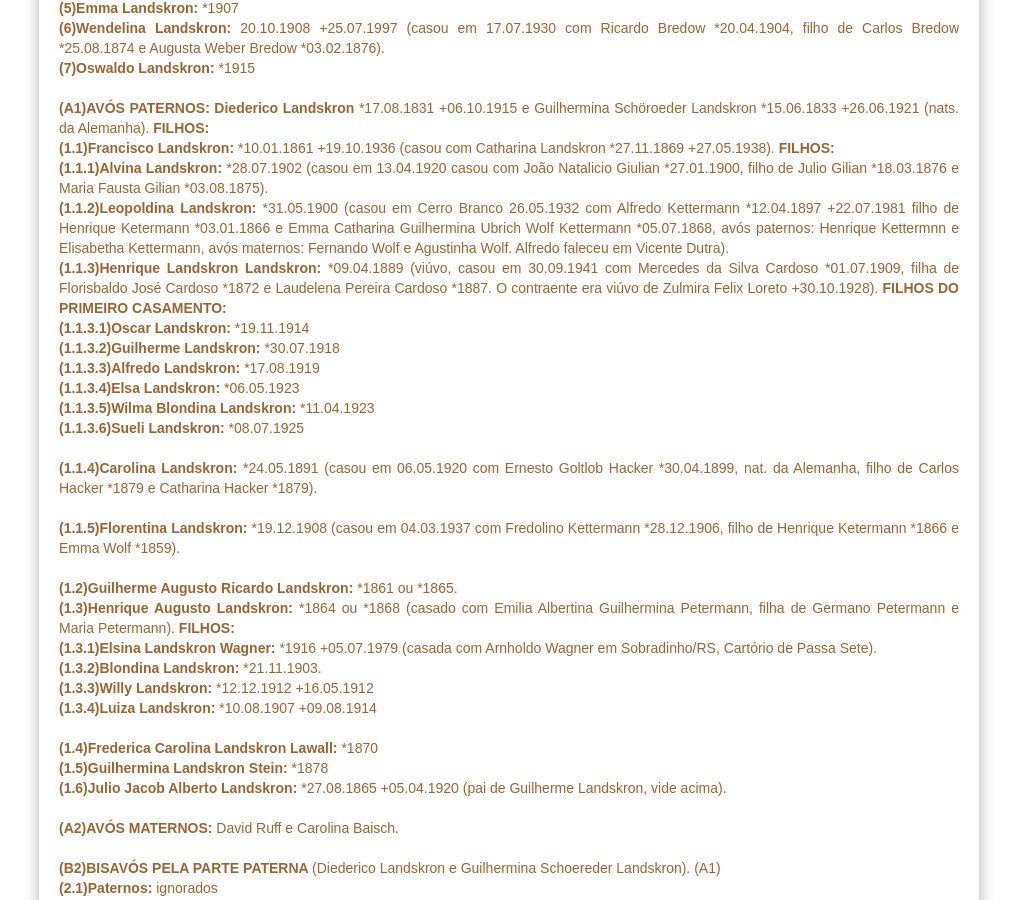
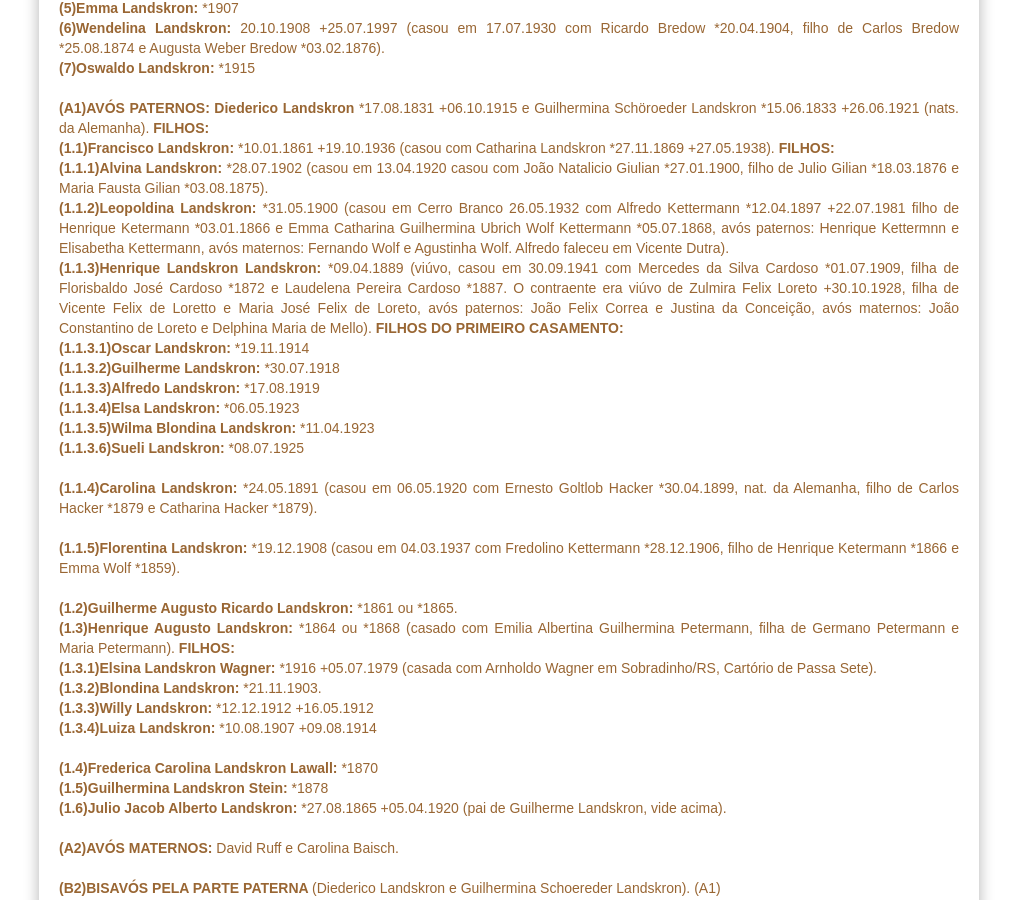
Before and after one commit to claudiovargas1955/claudiovargas1955.github.io, a Jekyll site: the page built from _pages/arvore-genealogica-de-guilherme landskron.html, in a window 1280 px wide and 900 px high, scrolled down 1494 px. Shown: the whole window, without its empty margins (131-1148 px from the left). Built offline with Jekyll 4.4.1, drawn with Linux system fonts in a browser that asks for light colours; some web fonts are replaced.

Commit message:
Update arvore-genealogica-de-guilherme landskron.html

```diff
--- a/_pages/arvore-genealogica-de-guilherme landskron.html
+++ b/_pages/arvore-genealogica-de-guilherme landskron.html
@@ -125,7 +125,9 @@ Henrique Ketermann *03.01.1866 e Emma Catharina Guilhermina Ubrich Wolf Ketterma
 Elisabetha Kettermann, avós maternos: Fernando Wolf e Agustinha Wolf. Alfredo faleceu em Vicente Dutra).<br>
 
 <b>(1.1.3)Henrique Landskron Landskron:</b> *09.04.1889 (viúvo, casou em 30.09.1941 com Mercedes da Silva Cardoso *01.07.1909, filha de
-Florisbaldo José Cardoso *1872 e Laudelena Pereira Cardoso *1887. O contraente era viúvo de Zulmira Felix Loreto +30.10.1928). <b>FILHOS
+Florisbaldo José Cardoso *1872 e Laudelena Pereira Cardoso *1887. O contraente era viúvo de Zulmira Felix Loreto +30.10.1928, filha
+de Vicente Felix de Loretto e Maria José Felix de Loreto, avós paternos: João Felix Correa e Justina da Conceição, avós maternos:
+João Constantino de Loreto e Delphina Maria de Mello). <b>FILHOS
 DO PRIMEIRO CASAMENTO:</b><br>
 <b>(1.1.3.1)Oscar Landskron: </b>*19.11.1914 <br>
 <b>(1.1.3.2)Guilherme Landskron: </b>*30.07.1918 <br>
```
